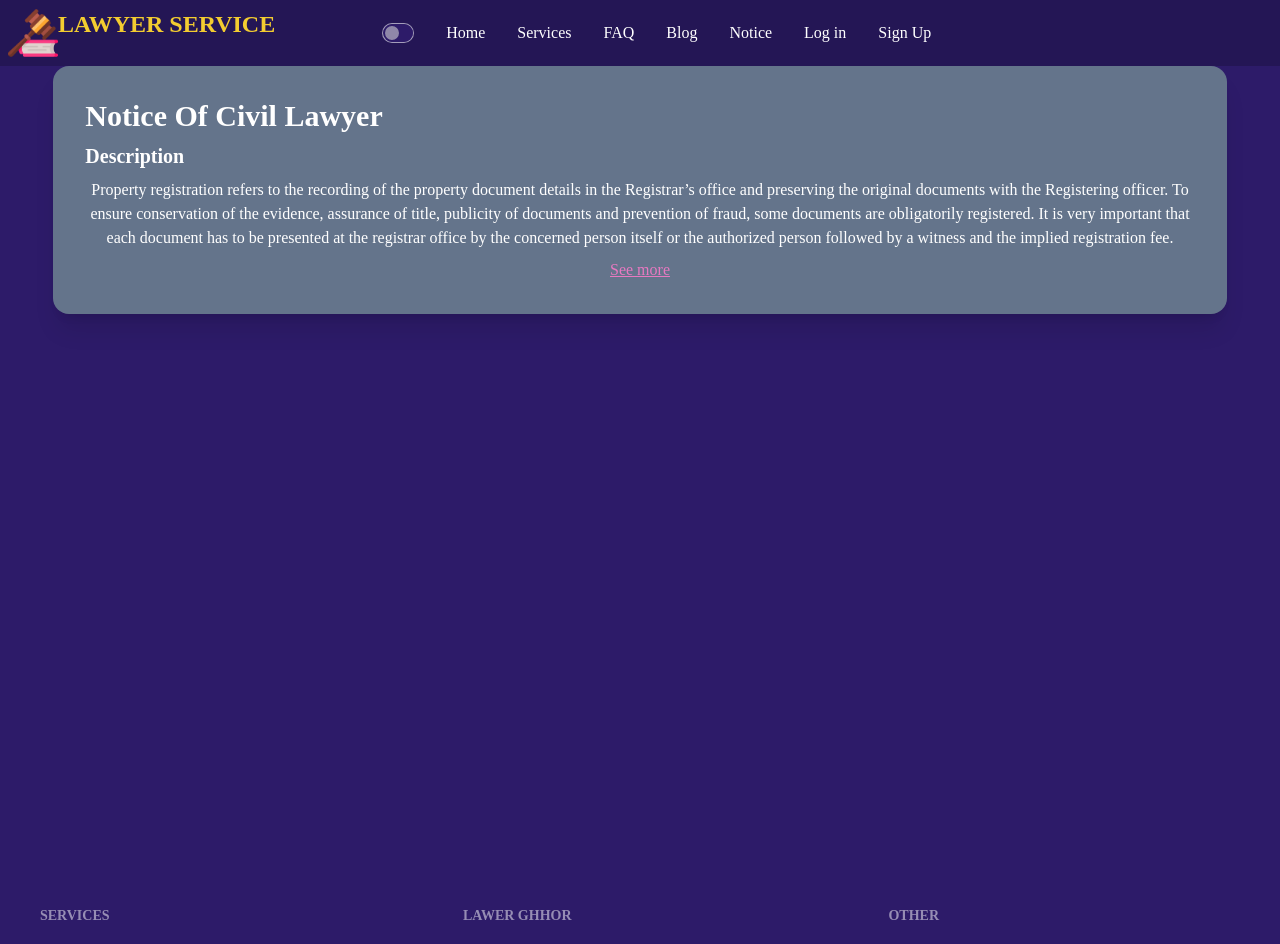
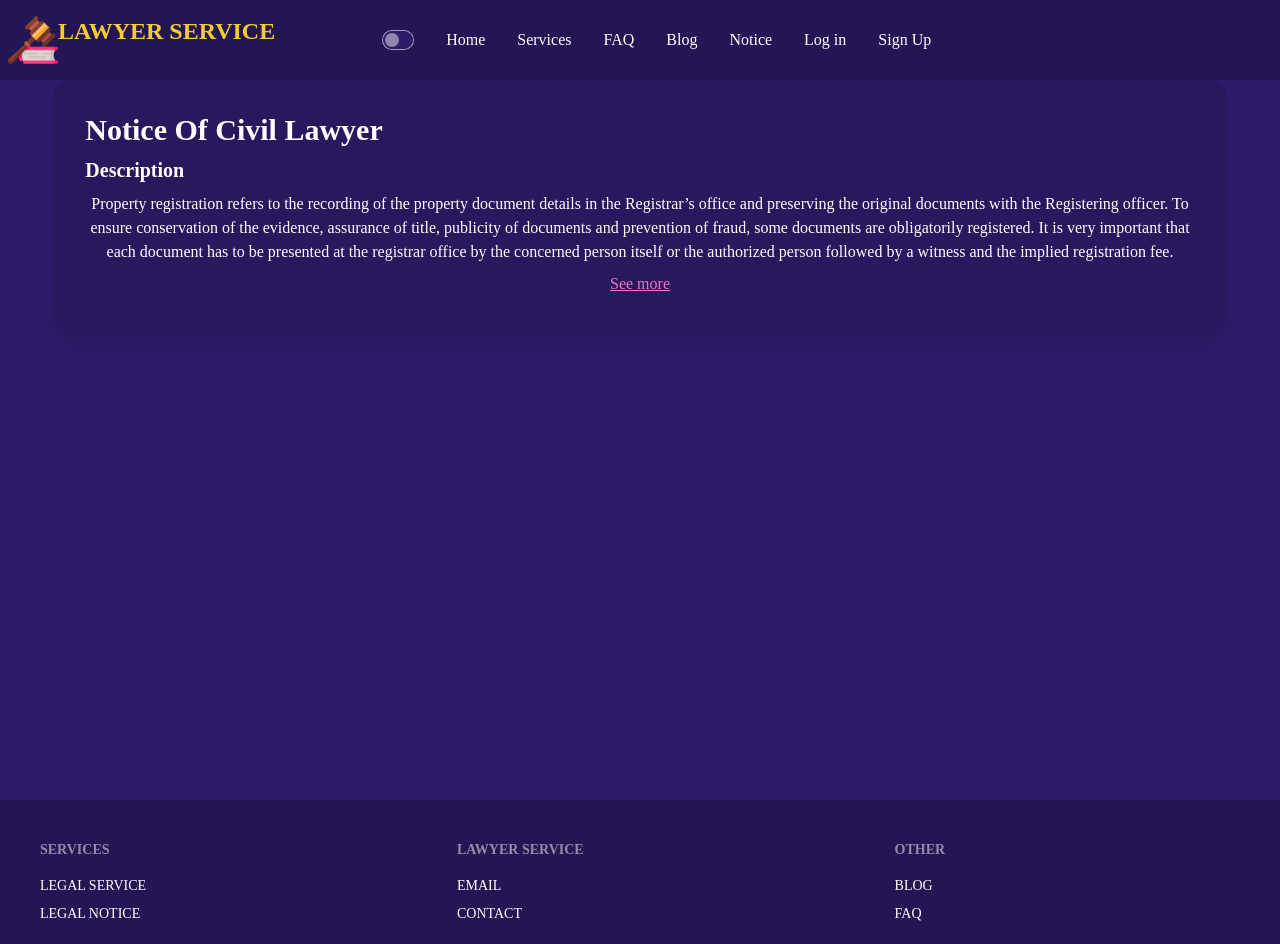
Before and after one commit to Md-Mubarak-Hossain/LAWER-GHHOR, a React (Create React App) app: page /civil in a window 1280 px wide. Shown: the top 944 px of the page. Built offline with nearby package versions, Linux system fonts and the light colour scheme; no server answers; a web font is replaced by a local one.

Commit message:
update server

```diff
--- a/src/pages/Layout/Main.js
+++ b/src/pages/Layout/Main.js
@@ -9,7 +9,7 @@ const Main = () => {
     return (
         <>
             <Header></Header>
-            <div className="min-h-screen"><Outlet></Outlet></div>
+            <div className="min-h-screen pt-20"><Outlet></Outlet></div>
             <Footer></Footer>
         </>
     );
--- a/src/pages/PrivatePages/MyReviews/ReviewUpdate.js
+++ b/src/pages/PrivatePages/MyReviews/ReviewUpdate.js
@@ -46,10 +46,10 @@ const ReviewUpdate = () => {
     }
     return (
         <div className='w-11/12 mx-auto'>
-            <h2 className='text-xl lg:text-2xl font-extrabold text-primary text-center'>Update Form</h2>
-            <h2 className='text-xl lg:text-3xl font-extrabold text-warning text-center'>The Details Of this service : <span className='text-primary'> {review.serviceName}</span> </h2>
+            <h2 className='text-xl lg:text-xl font-extrabold text-primary text-center'>Update Form</h2>
+            <h2 className='py-2 text-xl lg:text-2xl font-extrabold text-warning text-center'>The Details Of this service : <span className='text-primary'> {review.serviceName}</span> </h2>
             <div className="card lg:card-side  shadow-xl grid grid-cols-1 lg:grid-cols-2">
-                <div className="card-body w-11/12 mx-auto lg:w-full  bg-red-300 text-blue-900 rounded">
+                <div className="card-body w-11/12 mx-auto lg:w-full  bg-base-300 text-gray-200 rounded">
                     <h2>Your Previous  Information</h2>
                     <h2>Reviewer Name:{review.reviewer}</h2>
                     <h2>Email:{review.email}</h2>
--- a/src/pages/Services/CivilLaw/CivilLaws.js
+++ b/src/pages/Services/CivilLaw/CivilLaws.js
@@ -6,7 +6,7 @@ const CivilLaws = () => {
     useTitle('Civil law');
     return (
         <>
-            <div className="card w-11/12 shadow-xl mx-auto bg-slate-500">
+            <div className="card w-11/12 shadow-xl mx-auto bg-base-200">
                 <div className="card-body  rounded text-center">
                     <h2 className="card-title text-center text-3xl lg:w-1/3">Notice Of Civil Lawyer</h2>
                     <h2 className="card-title text-center">Description</h2>
--- a/src/pages/Services/LegalNotice/LegalNotices.js
+++ b/src/pages/Services/LegalNotice/LegalNotices.js
@@ -6,7 +6,7 @@ const LegalNotices = () => {
     useTitle('Legal Notices');
     return (
         <div className="card w-11/12 shadow-xl mx-auto">
-            <div className="card-body border rounded">
+            <div className="card-body  rounded bg-base-200">
                 <h2 className="card-title text-center text-3xl lg:w-1/3">Legal Notice Of Lawyer</h2>
                 <h2 className="card-title text-center">Description</h2>
                 <p>Succession Certificate is a certificate granted by the Courts in India to the legal heirs of a person dying intestate leaving debts and securities. Succession certificate entitles the holder to make payment of debt or transfer securities to the holder of certificate without having to ascertain the legal heir entitled to it. Apply for a Legal heir / Succession certificate with the help of a local experienced advocate. This is important for you if you want to establish yourself as the legal heir of a deceased person.</p>
--- a/src/pages/Services/LegalServices/LegalServiceAdd.js
+++ b/src/pages/Services/LegalServices/LegalServiceAdd.js
@@ -60,7 +60,7 @@ const LegalServiceAdd = () => {
                     <Link to='/myreviews'><button className="btn btn-outline btn-ghost">go review  &gt;</button></Link>
                 </div>
                 <div className="card-body lg:w-1/2">
-                    <div className='card-body mb-0 pb-0  bg-red-300 rounded'>
+                    <div className='card-body mb-0 pb-0  bg-base-300 rounded'>
                         <div className='grid grid-cols-2'>
                             <input type="text" name="firstName" placeholder=" first name" className="input input-bordered w-full max-w-xs" required />
                             <input type="text" name="lastName" placeholder="last name" className="input input-bordered w-full max-w-xs" required />
--- a/src/pages/Shared/Footer/Footer.js
+++ b/src/pages/Shared/Footer/Footer.js
@@ -4,7 +4,7 @@ import { Link } from 'react-router-dom';
 const Footer = () => {
 
     return (
-        <div className='bg-base-100 flex flex-col'>
+        <div className='bg-base-300 flex flex-col'>
             <footer className="footer p-10 text-inherit uppercase">
                 <div>
                     <span className="footer-title">Services</span>
@@ -12,8 +12,8 @@ const Footer = () => {
                     <Link to='/notice' className="link link-hover">Legal Notice</Link>
                 </div>
                 <div>
-                    <span className="footer-title">LAWER GHHOR</span>
-                    <Link to='/' className="link link-hover">Home</Link>
+                    <span className="footer-title">Lawyer Service</span>
+                    <Link href='mailto:hossainmubarak477@gmail.com' className="link link-hover">Email</Link>
                     <a href="https://mubarak-world.web.app" className="link link-hover">Contact</a>
                 </div>
                 <div>
--- a/src/pages/Shared/Header/Header.js
+++ b/src/pages/Shared/Header/Header.js
@@ -65,7 +65,7 @@ const Header = () => {
         </ li >
     </>
     return (
-        <div className="navbar w-full bg-base-300">
+        <div className="navbar w-full bg-base-300 fixed top-0 h-20">
             <div>
                 <div className="dropdown lg:hidden">
                     <label tabIndex={0} className=" hover:border-b-2 border-gray-300">
--- a/src/pages/Shared/Slider/Slider.js
+++ b/src/pages/Shared/Slider/Slider.js
@@ -3,15 +3,7 @@ import React from 'react';
 import './Slider.css'
 import  Typewriter  from 'typewriter-effect';
 const Slider = () => {
-    const bannerText = <>
-        <div className="text-center pt-20">
-            <h1 className='text-2xl lg:text-5xl text-bold'>Welcome</h1>
-            <h1 className='text-2xl lg:text-5xl text-bold'>To Lawyer Service</h1>
-        </div>
-        <div className="w-full mx-auto p-5 lg:w-1/2">
-            <p className='lg:text-xl text-bold'>There are many services of Legal services of  available in our Lawyer ghhor, Your quary,you can check the web</p>
-        </div>
-    </>
+
     return (
         <div data-theme="night" className=" h-96 bg-base-100">
             <div id="slide1" className="w-full">
```
